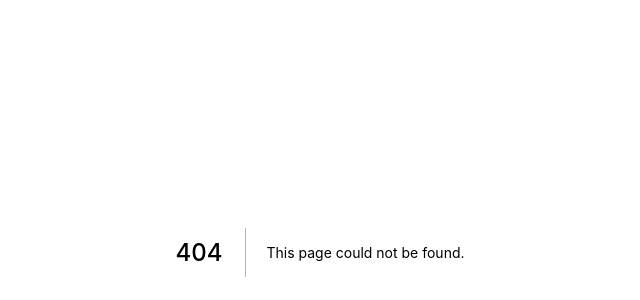
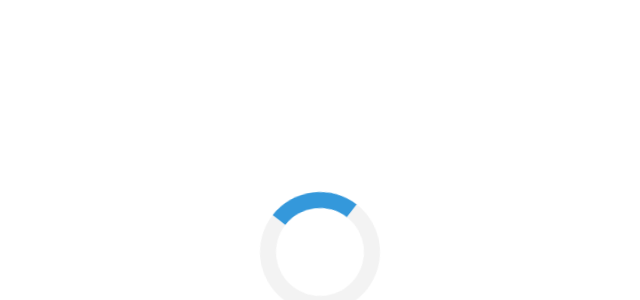
Before and after one commit to welinhong/wish-it, a Next.js app: page /auth in a window 1280 px wide. Before the commit this address had no page. Shown: the part 148-448 px from the top of the page, without its empty margins (320-960 px from the left). Built offline with nearby package versions, Linux system fonts and the light colour scheme.

Commit message:
add auth page

```diff
--- /dev/null
+++ b/pages/auth.tsx
@@ -0,0 +1,35 @@
+import Spinner from '@/components/Spinner/Spinner'
+import { NextPage } from 'next'
+import { useEffect } from 'react'
+import styled from 'styled-components'
+
+const AuthPage: NextPage = () => {
+  const getAuthorizationCode = (): string | null => {
+    const requestUrl = new URL(window.location.href)
+    return requestUrl.searchParams.get('code')
+  }
+
+  useEffect(() => {
+    const authorizationCode = getAuthorizationCode()
+    console.log('authorizationCode', authorizationCode)
+
+    // TODO: 서버 로그인 API 호출 - 인가코드를 우리 서버에 보내고, jwt 받아서 저장하기
+
+    // 메인페이지로 이동하기
+  }, [])
+
+  return (
+    <StyledContainer>
+      <Spinner />
+    </StyledContainer>
+  )
+}
+
+const StyledContainer = styled.div`
+  display: flex;
+  justify-content: center;
+  align-items: center;
+  height: 100vh;
+`
+
+export default AuthPage
```
